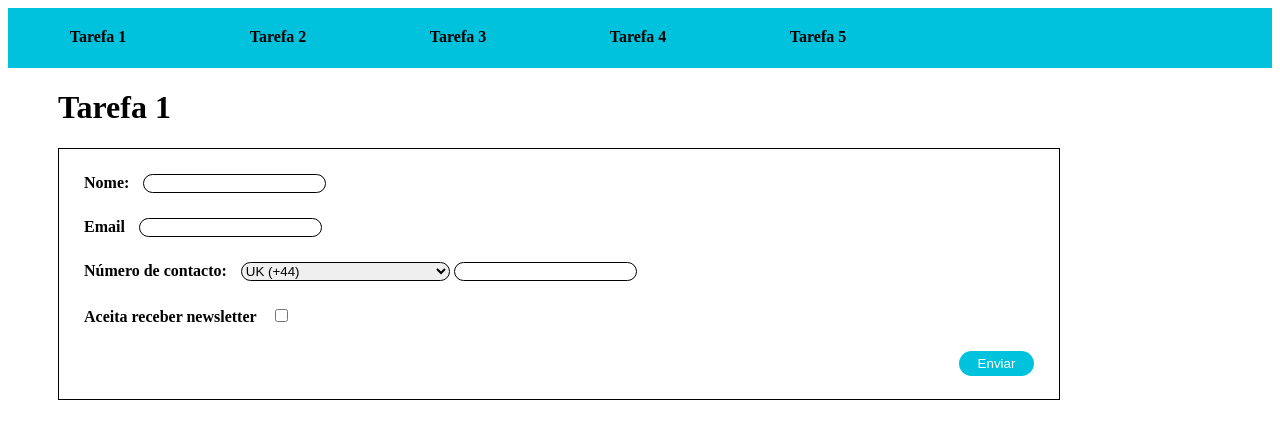
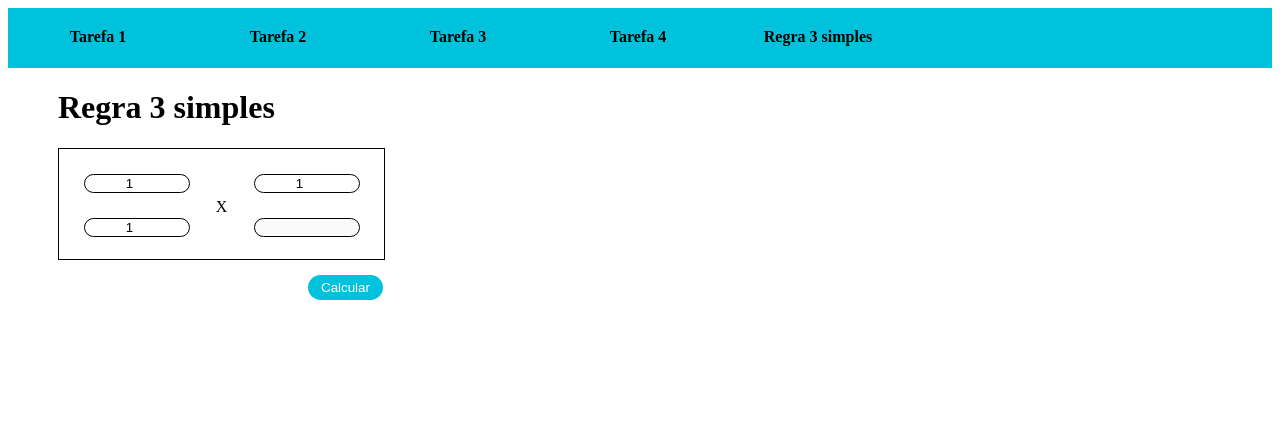
Before and after one commit to BrunoSilva1204/teste_proj, a PHP site: page / in a window 1280 px wide. Shown: the top 439 px of the page. Run offline with PHP 8.4, Linux system fonts and the light colour scheme; data that the repository does not hold is empty; some libraries are stand-ins or nearby versions.

Commit message:
regra 3 simples finalizado

```diff
--- a/css/styl.css
+++ b/css/styl.css
@@ -159,15 +159,9 @@
     font-weight: bold;
 }
 
-.text_hover{
-    cursor: pointer;
-}
-
-.otion_menu_text{
-    color: white;
-    font-size: 20px;
-    font-weight: bold;
-    text-decoration: none;
+.option_menu_text:hover{
+    cursor:pointer;
+    color:white;
 }
 
 .form_style_button_v2{
@@ -187,3 +181,48 @@
 .label_tarefa_3{
     font-weight: bold;
 }
+
+.label_tarefa_3_case_5{
+    margin-right: 10px;
+}
+
+.container_5{
+    margin-left: 50px;
+    width: 325px;
+    height: 110px;
+    border: 1px solid black;
+}
+
+.form_stylr_input_case_5{
+    width: 100px;
+    text-align: center;
+}
+
+.container_5_left{
+    width: 155px;
+    height: 110px;
+   float: left;
+}
+
+.container_5_center{
+    width: 15px;
+    height: 110px;
+    float: left;
+}
+
+.container_5_center_text{
+    padding-top: 33px;
+    text-align: center;
+}
+
+.container_5_right{
+    width: 155px;
+    height: 110px;
+    float: left;
+}
+
+.button_clacular{
+    margin-top: 15px;
+    margin-left: 300px;
+    float: left;
+}
--- a/index.php
+++ b/index.php
@@ -15,8 +15,8 @@
 <div class="content" id="content"></div>
 
 
-<script src="./javascript/javascript.js"></script>
+<script src="./javascript/main.js"></script>
 <script src="http://ajax.googleapis.com/ajax/libs/jquery/1.11.2/jquery.min.js"></script>
-<script>function_select(1)</script>
+<script>function_select(5)</script>
 </body>
 </html>
--- a/javascript/javascript.js
+++ b/javascript/main.js
@@ -142,14 +142,49 @@ function case_5(){
     document.getElementById("content").replaceChildren();
     document.getElementById("content").innerHTML +=
     '<h1 class="title_tar">Regra 3 simples</h1>'+
-    '<div class="form_tarefa_3">'+
+    '<div class="container_5">'+
         '<form id="form">'+
-            '<label class="label_tarefa_3" >Primeiro valor</label>'+
-            '<input type="numer" name="primeiro_valor" value="1" class="form_style_input">'+
-            '<label class="label_tarefa_3" >Primeiro valor</label>'+
-            '<input type="numer" name="primeiro_valor" value="1" class="form_style_input">'+
-            '<label class="label_tarefa_3" >Primeiro valor</label>'+
-            '<input type="numer" name="primeiro_valor" value="1" class="form_style_input">'+
+            '<div class="container_5_left">'+
+                '<div class="row_camp_form">'+
+                    '<input type="number" name="primeiro_valor" value="1" class="form_style_input form_stylr_input_case_5" id="valor_1"></br>'+
+                '</div>'+
+                '<div class="row_camp_form">'+
+                    '<input type="number" name="segundo_valor" value="1" class="form_style_input form_stylr_input_case_5" id="valor_2"></br>'+
+                '</div>'+
+            '</div>'+
+            '<div class="container_5_center"><p class="container_5_center_text">X</p></div>'+
+            '<div class="container_5_right">'+
+                '<div class="row_camp_form">'+
+                    '<input type="number" name="terceiro_valor" value="1" class="form_style_input form_stylr_input_case_5" id="valor_3"></br>'+
+                '</div>'+
+                '<div class="row_camp_form">'+
+                    '<input type="number" name="terceiro_valor" value="" class="form_style_input form_stylr_input_case_5" id="valor_4" disabled></br>'+
+                '</div>'+
+            '</div>'+
         '</form>'+
+    '</div>'+
+    '<div class="button_clacular">'+
+        '<input class="form_style_button" type="submit" name="submit_dados_salario" value="Calcular" onclick="calcular_3_simples()">'+
     '</div>';
 }
+
+function calcular_3_simples(){
+    var valor_1 = document.getElementById('valor_1').value;
+    var valor_2 = document.getElementById('valor_2').value;
+    var valor_3 = document.getElementById('valor_3').value;
+
+    if(valor_1 == null || valor_1 =="" || valor_1 == NaN){
+        valor_1 = 1;
+    }
+    if(valor_2 == null || valor_2 ==""  || valor_1 == NaN){
+        valor_2 = 1;
+    }
+    if(valor_3 == null || valor_3 ==""  || valor_1 == NaN){
+        valor_3 = 1;
+    }
+
+    var resultado = (valor_2*valor_3)/valor_1;
+    resultado.toFixed(3);
+
+    document.getElementById("valor_4").value = resultado;
+}
--- a/php/menu.php
+++ b/php/menu.php
@@ -1,18 +1,18 @@
 <div class="menu">
     <div class="option_menu" >
-        <p classe="text_hover" onclick="function_select(1)">Tarefa 1</p>
+        <p class="option_menu_text" onclick="function_select(1)">Tarefa 1</p>
+    </div>
+    <div class="option_menu">
+        <p class="option_menu_text" onclick="function_select(2)">Tarefa 2</p>
+    </div>
+    <div class="option_menu">
+        <p class="option_menu_text" onclick="function_select(3)">Tarefa 3</p>
     </div>
     <div class="option_menu" >
-        <p classe="text_hover" onclick="function_select(2)">Tarefa 2</p>
+        <p class="option_menu_text" onclick="function_select(4)">Tarefa 4</p>
     </div>
     <div class="option_menu" >
-        <p classe="text_hover" onclick="function_select(3)">Tarefa 3</p>
-    </div>
-    <div class="option_menu" >
-        <p classe="text_hover" onclick="function_select(4)">Tarefa 4</p>
-    </div>
-    <div class="option_menu" >
-        <p classe="text_hover" onclick="function_select(5)">Tarefa 5</p>
+        <p class="option_menu_text" onclick="function_select(5)">Regra 3 simples</p>
     </div>
 
 </div>
```
